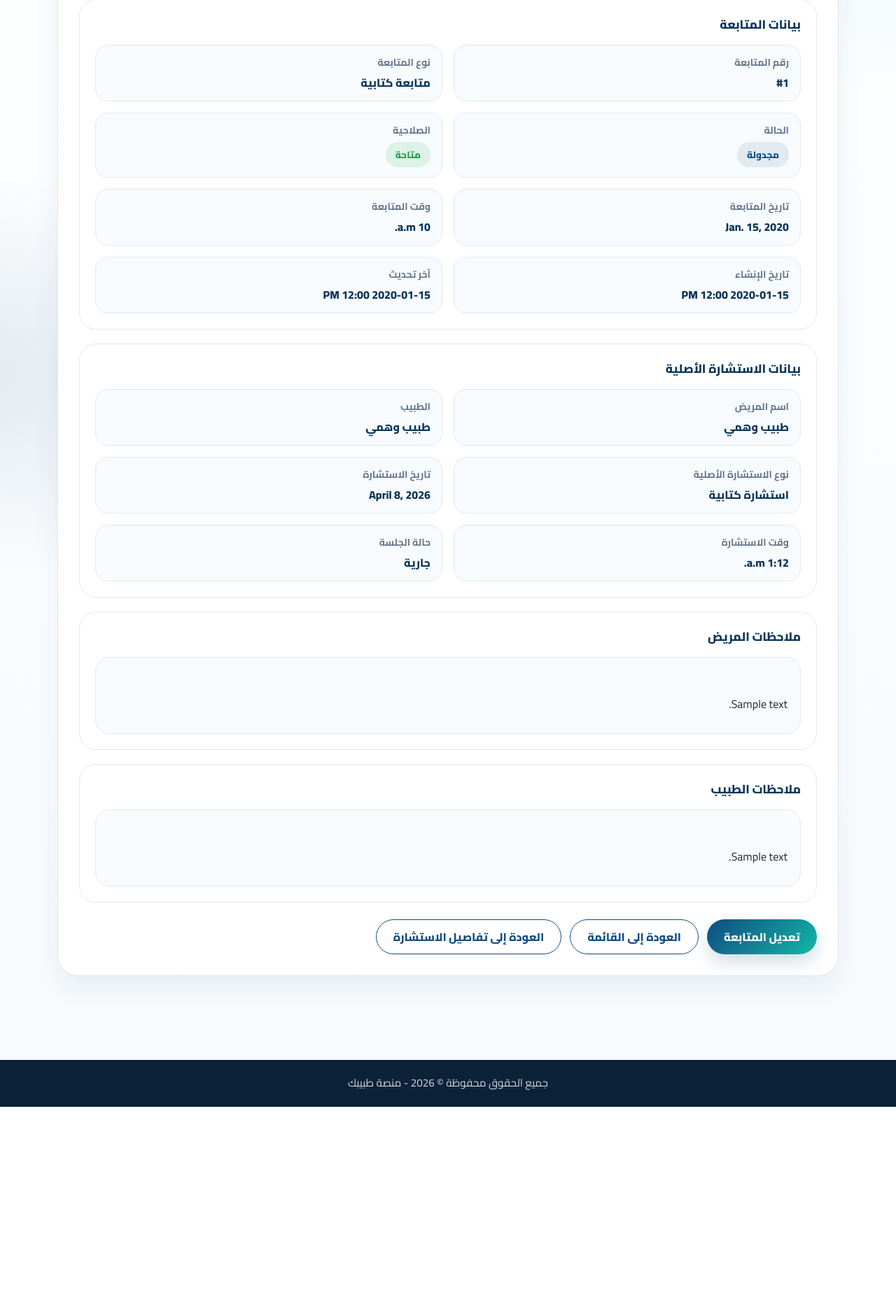
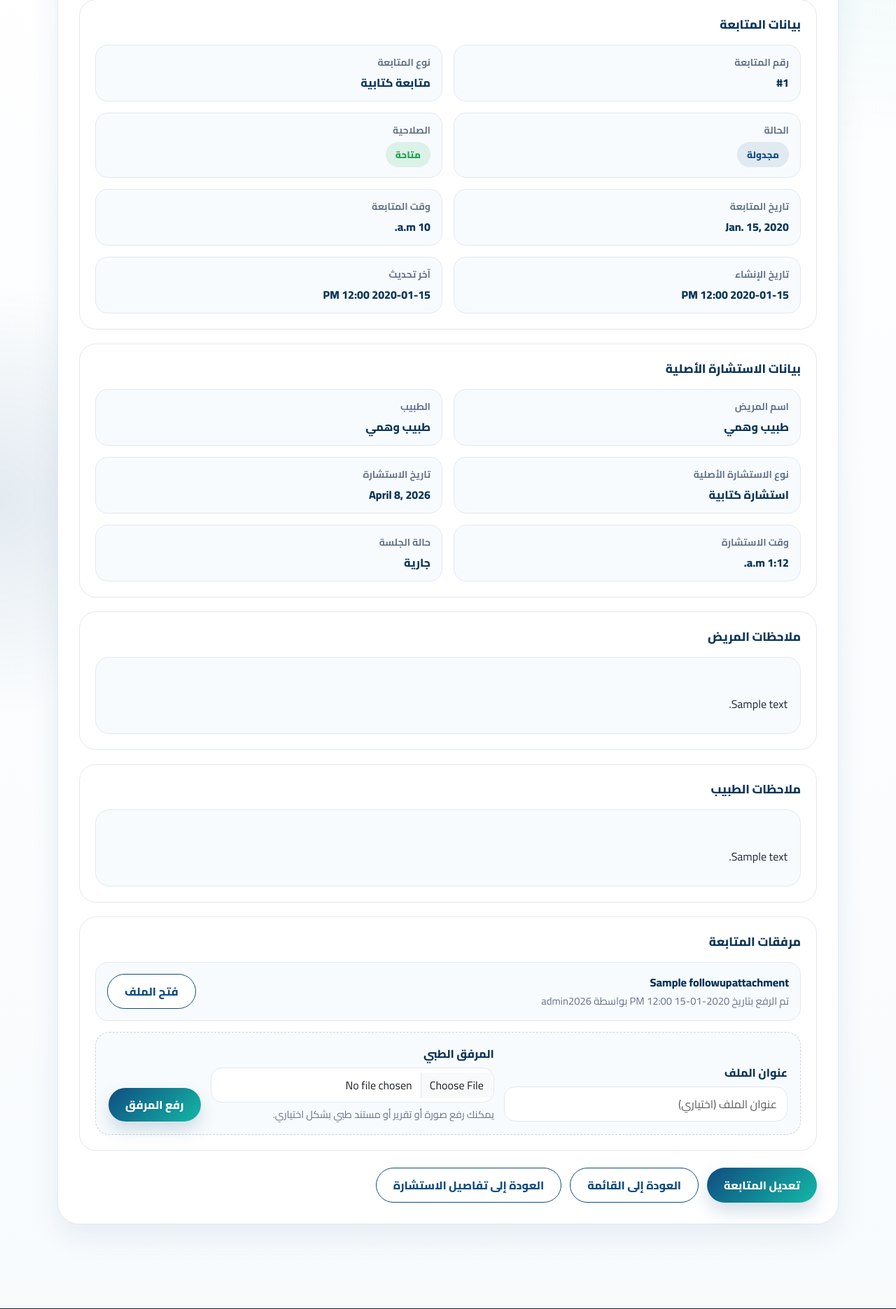
Before and after one commit to azhryb824-sys/tabeebak, a Django app: page /consultations/followups/1/ in a window 1280 px wide. Shown: the part 499-2370 px from the top of the page at 70% size. Before the commit the page ends 2081 px from the top, so only its background shows below. Run offline with Django 5.2, Linux system fonts and the light colour scheme; a user stored in the database is signed in; data comes from the database, SQL or seed files in the repository; tables that the repository leaves empty hold one stand-in row (values such as "Sample post").

Commit message:
Update followup_detail.html

```diff
--- a/templates/consultations/followup_detail.html
+++ b/templates/consultations/followup_detail.html
@@ -163,6 +163,91 @@
         min-height:110px;
     }
 
+    .attachments-list{
+        display:flex;
+        flex-direction:column;
+        gap:12px;
+    }
+
+    .attachment-item{
+        display:flex;
+        align-items:center;
+        justify-content:space-between;
+        gap:14px;
+        padding:16px;
+        background:#f8fbfd;
+        border:1px solid var(--border);
+        border-radius:18px;
+    }
+
+    .attachment-meta{
+        display:flex;
+        flex-direction:column;
+        gap:4px;
+    }
+
+    .attachment-title{
+        color:var(--primary-dark);
+        font-weight:800;
+    }
+
+    .attachment-sub{
+        color:var(--muted);
+        font-size:.92rem;
+    }
+
+    .upload-box{
+        margin-top:16px;
+        padding:18px;
+        background:#f8fbfd;
+        border:1px dashed #cbd5e1;
+        border-radius:20px;
+    }
+
+    .upload-grid{
+        display:grid;
+        grid-template-columns:1fr 1fr auto;
+        gap:14px;
+        align-items:end;
+    }
+
+    .form-label{
+        font-weight:800;
+        color:var(--primary-dark);
+        margin-bottom:8px;
+        display:block;
+    }
+
+    .form-control,
+    input,
+    textarea,
+    select{
+        width:100%;
+        border-radius:16px;
+        border:1px solid var(--border);
+        padding:12px 14px;
+        box-shadow:none !important;
+        background:#fff;
+    }
+
+    .help-text{
+        color:var(--muted);
+        font-size:.9rem;
+        margin-top:6px;
+    }
+
+    .error-list{
+        margin-top:8px;
+        color:var(--danger);
+        font-size:.92rem;
+        font-weight:700;
+    }
+
+    .error-list ul{
+        margin:0;
+        padding-right:18px;
+    }
+
     .actions{
         display:flex;
         gap:12px;
@@ -204,15 +289,22 @@
             padding-top:105px;
         }
 
-        .info-grid{
+        .info-grid,
+        .upload-grid{
             grid-template-columns:1fr;
+        }
+
+        .attachment-item{
+            flex-direction:column;
+            align-items:flex-start;
         }
 
         .actions{
             flex-direction:column;
         }
 
-        .actions a{
+        .actions a,
+        .actions button{
             width:100%;
             text-align:center;
         }
@@ -229,7 +321,7 @@
 
             {% if requires_new_consultation %}
                 <div class="notice-box notice-danger">
-                    انتهت مدة المتابعة لهذه الاستشارة، ويجب حجز استشارة جديدة لإجراء متابعة جديدة.
+                    انتهت مدة المتابعة لهذه الاستشارة، ويجب طلب استشارة جديدة لإجراء متابعة جديدة.
                 </div>
             {% else %}
                 <div class="notice-box notice-success">
@@ -356,9 +448,74 @@
                 </div>
             </div>
 
+            <div class="section-box">
+                <div class="section-title">مرفقات المتابعة</div>
+
+                {% if followup.attachments.all %}
+                    <div class="attachments-list">
+                        {% for attachment in followup.attachments.all %}
+                            <div class="attachment-item">
+                                <div class="attachment-meta">
+                                    <div class="attachment-title">
+                                        {{ attachment.title|default:attachment.filename }}
+                                    </div>
+                                    <div class="attachment-sub">
+                                        تم الرفع بتاريخ {{ attachment.created_at|date:"Y-m-d h:i A" }}
+                                        {% if attachment.uploaded_by %}
+                                            بواسطة {{ attachment.uploaded_by.get_full_name|default:attachment.uploaded_by.username }}
+                                        {% endif %}
+                                    </div>
+                                </div>
+
+                                <a href="{{ attachment.file.url }}" target="_blank" class="btn-outline-main">
+                                    فتح الملف
+                                </a>
+                            </div>
+                        {% endfor %}
+                    </div>
+                {% else %}
+                    <div class="note-box">لا توجد مرفقات مضافة لهذه المتابعة.</div>
+                {% endif %}
+
+                {% if attachment_form and followup.is_followup_allowed %}
+                    <div class="upload-box">
+                        <form method="post" action="{% url 'consultations:upload_followup_attachment' followup.id %}" enctype="multipart/form-data">
+                            {% csrf_token %}
+
+                            <div class="upload-grid">
+                                <div>
+                                    <label class="form-label">{{ attachment_form.title.label }}</label>
+                                    {{ attachment_form.title }}
+                                    {% if attachment_form.title.errors %}
+                                        <div class="error-list">{{ attachment_form.title.errors }}</div>
+                                    {% endif %}
+                                </div>
+
+                                <div>
+                                    <label class="form-label">{{ attachment_form.file.label }}</label>
+                                    {{ attachment_form.file }}
+                                    {% if attachment_form.file.errors %}
+                                        <div class="error-list">{{ attachment_form.file.errors }}</div>
+                                    {% endif %}
+                                    <div class="help-text">
+                                        يمكنك رفع صورة أو تقرير أو مستند طبي بشكل اختياري.
+                                    </div>
+                                </div>
+
+                                <div>
+                                    <button type="submit" class="btn-main">رفع المرفق</button>
+                                </div>
+                            </div>
+                        </form>
+                    </div>
+                {% endif %}
+            </div>
+
             <div class="actions">
                 {% if followup.is_followup_allowed %}
-                    <a href="{% url 'consultations:followup_edit' followup.id %}" class="btn-main">تعديل المتابعة</a>
+                    {% if request.user == followup.patient or request.user.is_staff %}
+                        <a href="{% url 'consultations:followup_edit' followup.id %}" class="btn-main">تعديل المتابعة</a>
+                    {% endif %}
                 {% endif %}
 
                 <a href="{% url 'consultations:followup_list' %}" class="btn-outline-main">العودة إلى القائمة</a>
```
